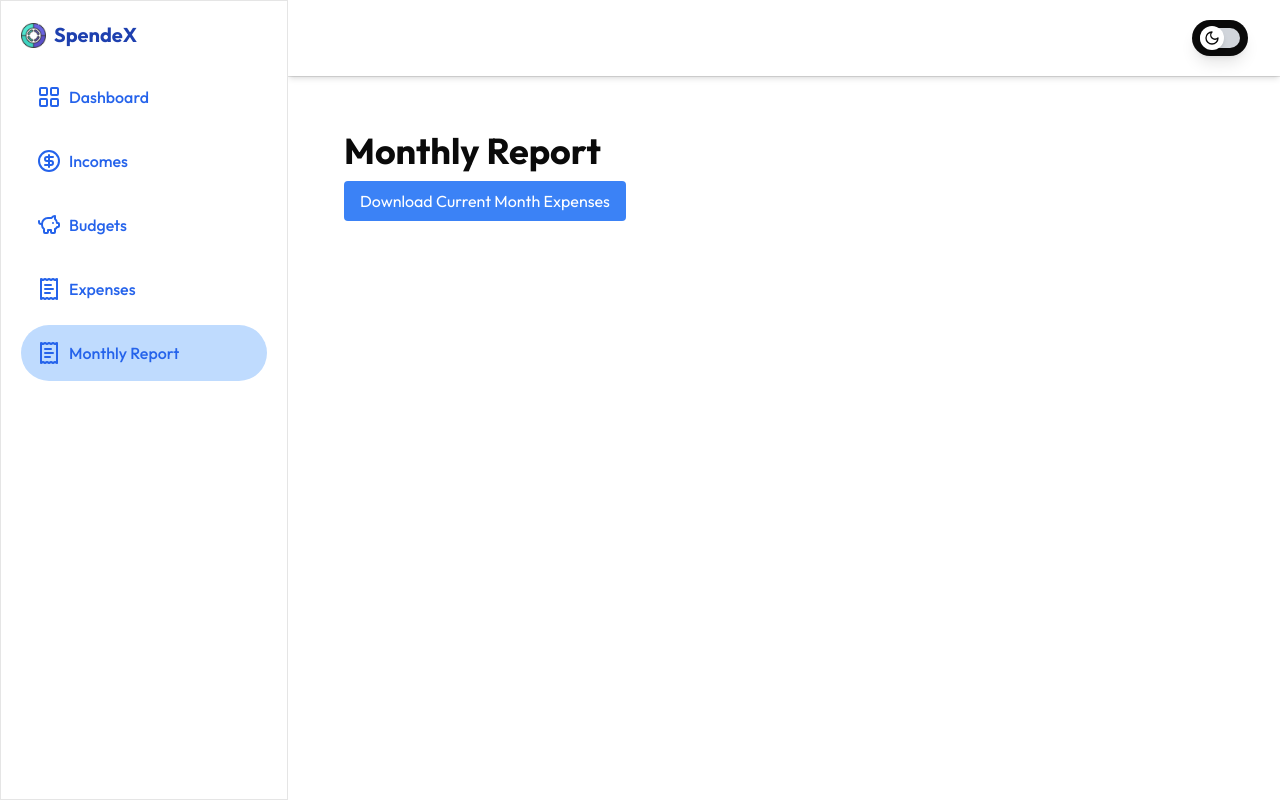
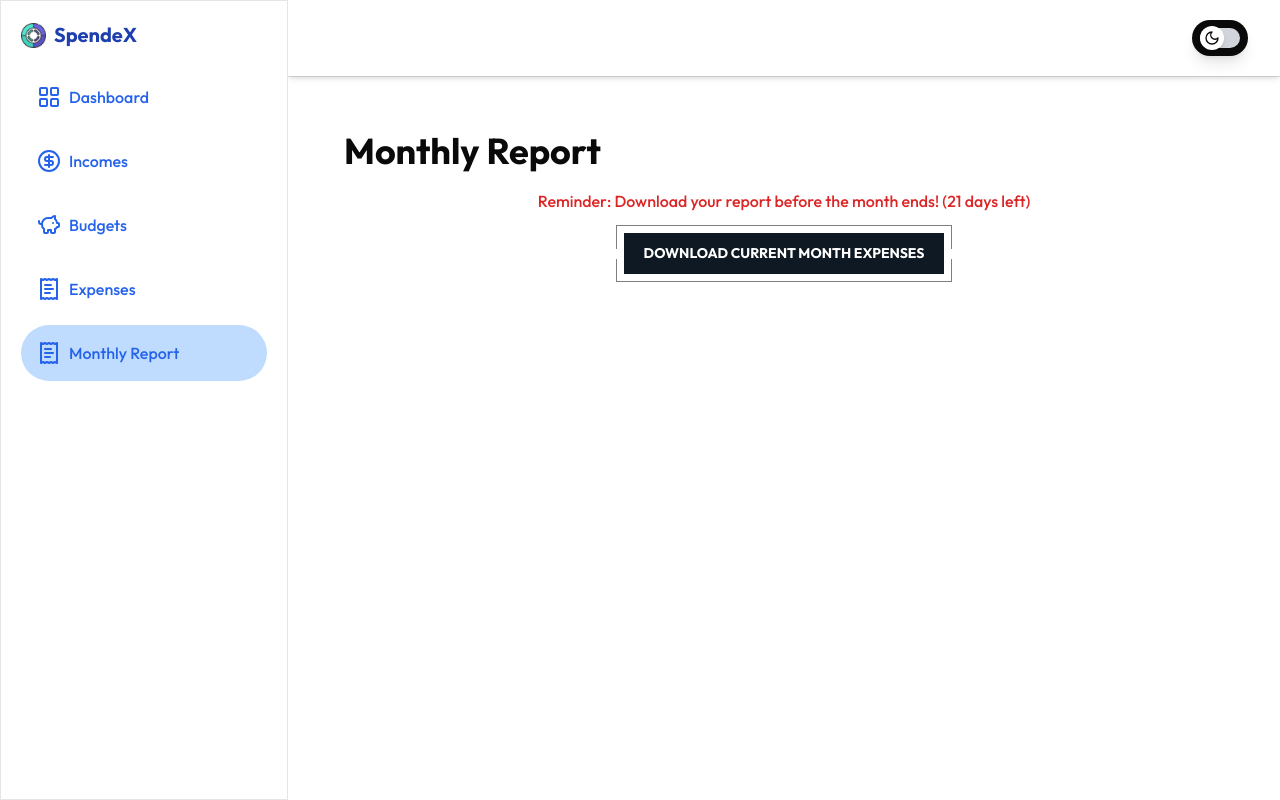
Before and after one commit to Sathishbhupa/SpendeX, a Next.js app: page /dashboard/reports in a window 1280 px wide. Built offline with nearby package versions, Linux system fonts and the light colour scheme; no server answers.

Commit message:
Add files via upload

```diff
--- a/src/app/(routes)/dashboard/expenses/_components/DownloadExpensesButton.jsx
+++ b/src/app/(routes)/dashboard/expenses/_components/DownloadExpensesButton.jsx
@@ -1,38 +1,44 @@
-'use client'
-
-import React from "react";
+import React, { useEffect, useState } from "react";
 import { toast } from "sonner";
 
 const DownloadExpensesButton = ({ expensesList }) => {
+  const [daysLeft, setDaysLeft] = useState(null);
+
+  useEffect(() => {
+    // Calculate days left in the current month
+    const today = new Date();
+    const lastDayOfMonth = new Date(today.getFullYear(), today.getMonth() + 1, 0);
+    const daysRemaining = lastDayOfMonth.getDate() - today.getDate();
+
+    setDaysLeft(daysRemaining);
+  }, []);
+
   const downloadCurrentMonthExpenses = () => {
+    if (!expensesList || !Array.isArray(expensesList)) {
+      toast.error("No expenses data available to download.");
+      return;
+    }
+
     const currentMonth = new Date().getMonth() + 1;
     const currentYear = new Date().getFullYear();
 
-    console.log("Current Month:", currentMonth);
-    console.log("Current Year:", currentYear);
+    const currentMonthExpenses = expensesList.filter((expense) => {
+      if (!expense.createdAt) return false;
 
-    // Filter expenses for the current month
-    const currentMonthExpenses = expensesList.filter((expense) => {
       const [day, month, year] = expense.createdAt.split("/").map(Number);
-      console.log(`Parsed Date - Day: ${day}, Month: ${month}, Year: ${year}`);
-
       return month === currentMonth && year === currentYear;
     });
-
-    console.log("Filtered Expenses:", currentMonthExpenses);
 
     if (currentMonthExpenses.length === 0) {
       toast("No expenses found for the current month.");
       return;
     }
 
-    // Convert to CSV format
     let csvContent = "Name,Amount,Date\n";
     currentMonthExpenses.forEach((expense) => {
       csvContent += `${expense.name},${expense.amount},${expense.createdAt}\n`;
     });
 
-    // Create a Blob and trigger a download
     const blob = new Blob([csvContent], { type: "text/csv" });
     const link = document.createElement("a");
     link.href = URL.createObjectURL(blob);
@@ -43,12 +49,23 @@ const DownloadExpensesButton = ({ expensesList }) => {
   };
 
   return (
-    <button
-      onClick={downloadCurrentMonthExpenses}
-      className="bg-blue-500 text-white px-4 py-2 rounded mt-3"
-    >
-      Download Current Month Expenses
-    </button>
+    <div className="flex flex-col items-center mt-5">
+      {/* Reminder Message */}
+      {daysLeft !== null && (
+        <p className="text-red-600 font-medium mb-3">
+          {daysLeft > 0
+            ? `Reminder: Download your report before the month ends! (${daysLeft} day${daysLeft > 1 ? "s" : ""} left)`
+            : "It's the last day of the month! Don't forget to download your report!"}
+        </p>
+      )}
+
+      <button onClick={downloadCurrentMonthExpenses} class="button">
+          <span class="button_lg">
+              <span class="button_sl"></span>
+              <span class="button_text">Download Current Month Expenses</span>
+          </span>
+      </button>
+    </div>
   );
 };
 
```
